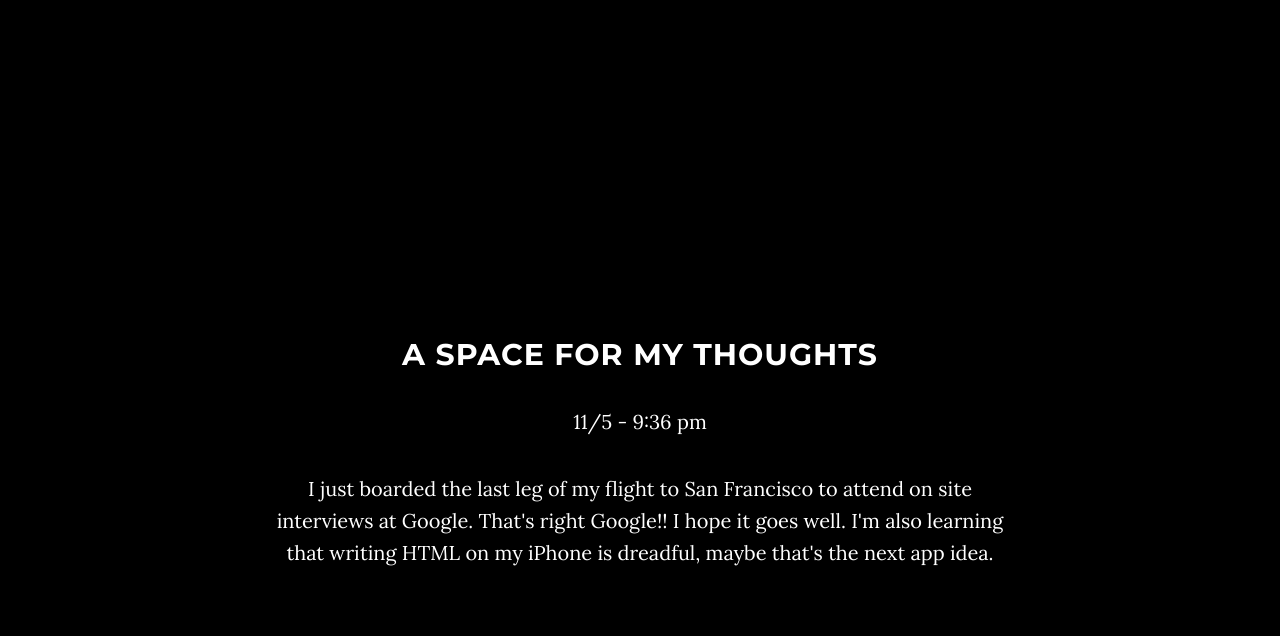
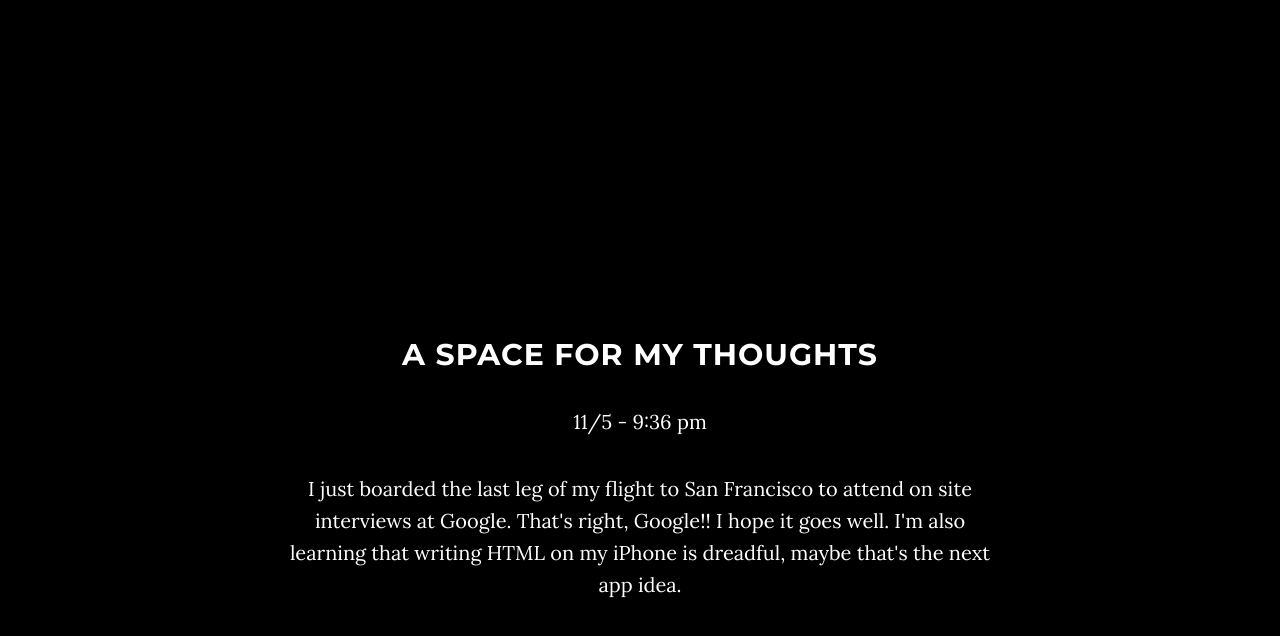
Before and after one commit to karthikg89/Website, a plain HTML site: page index.html in a window 1280 px wide. Shown: the part 1469-2105 px from the top of the page. Drawn offline with Linux system fonts and the light colour scheme; some packages are replaced by stand-ins of ours.

Commit message:
Added a comma to latest blog post

```diff
--- a/index.html
+++ b/index.html
@@ -127,7 +127,7 @@
                 <div class="col-lg-8 col-lg-offset-2">
                     <h2>A Space for my Thoughts</h2>
                     <p> 11/5 - 9:36 pm </p>
-<p> I just boarded the last leg of my flight to San Francisco to attend on site interviews at Google. That's right Google!! I hope it goes well. I'm also learning that writing HTML on my iPhone is dreadful, maybe that's the next app idea. </p>
+<p> I just boarded the last leg of my flight to San Francisco to attend on site interviews at Google. That's right, Google!! I hope it goes well. I'm also learning that writing HTML on my iPhone is dreadful, maybe that's the next app idea. </p>
 
                 </div>
             </div>
```
